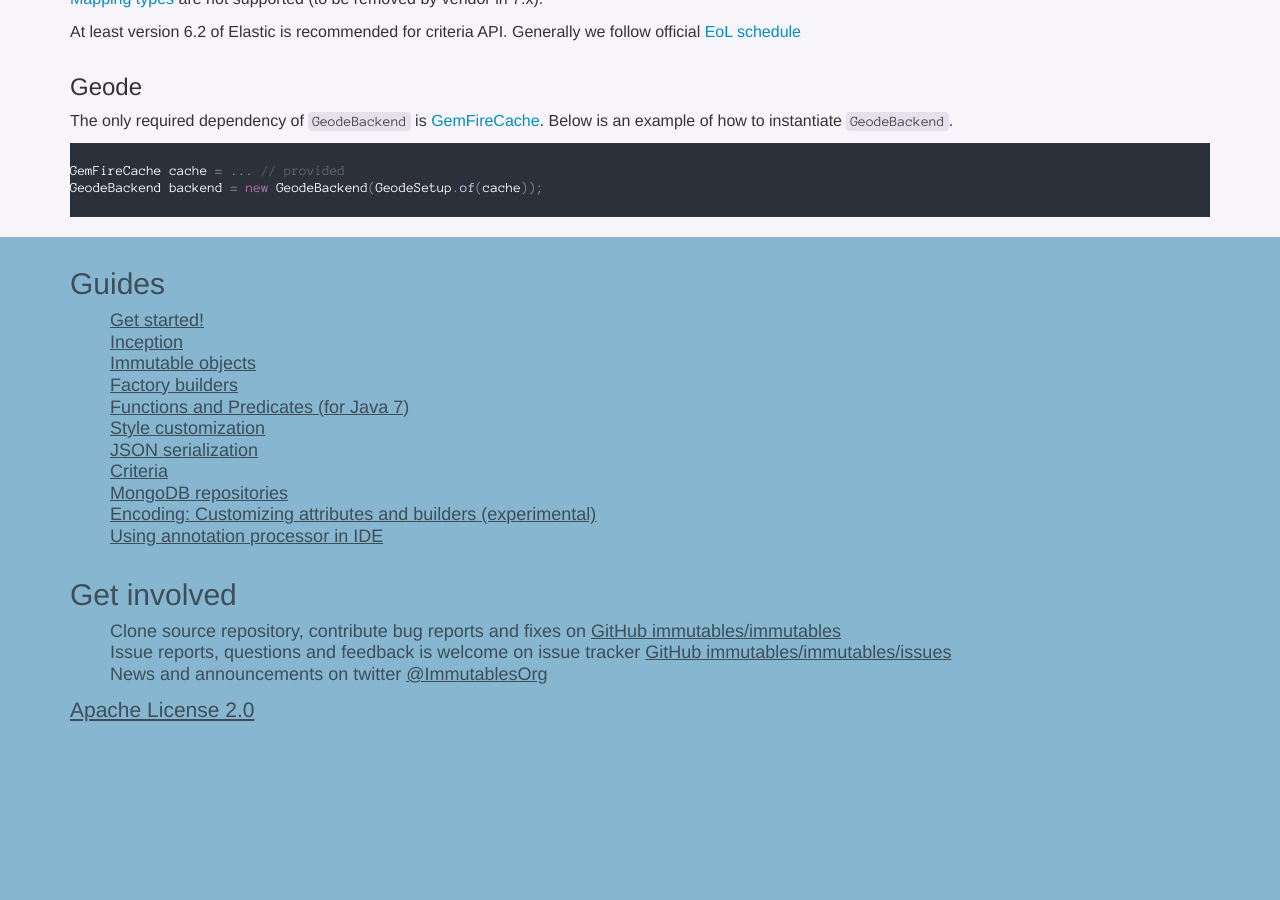
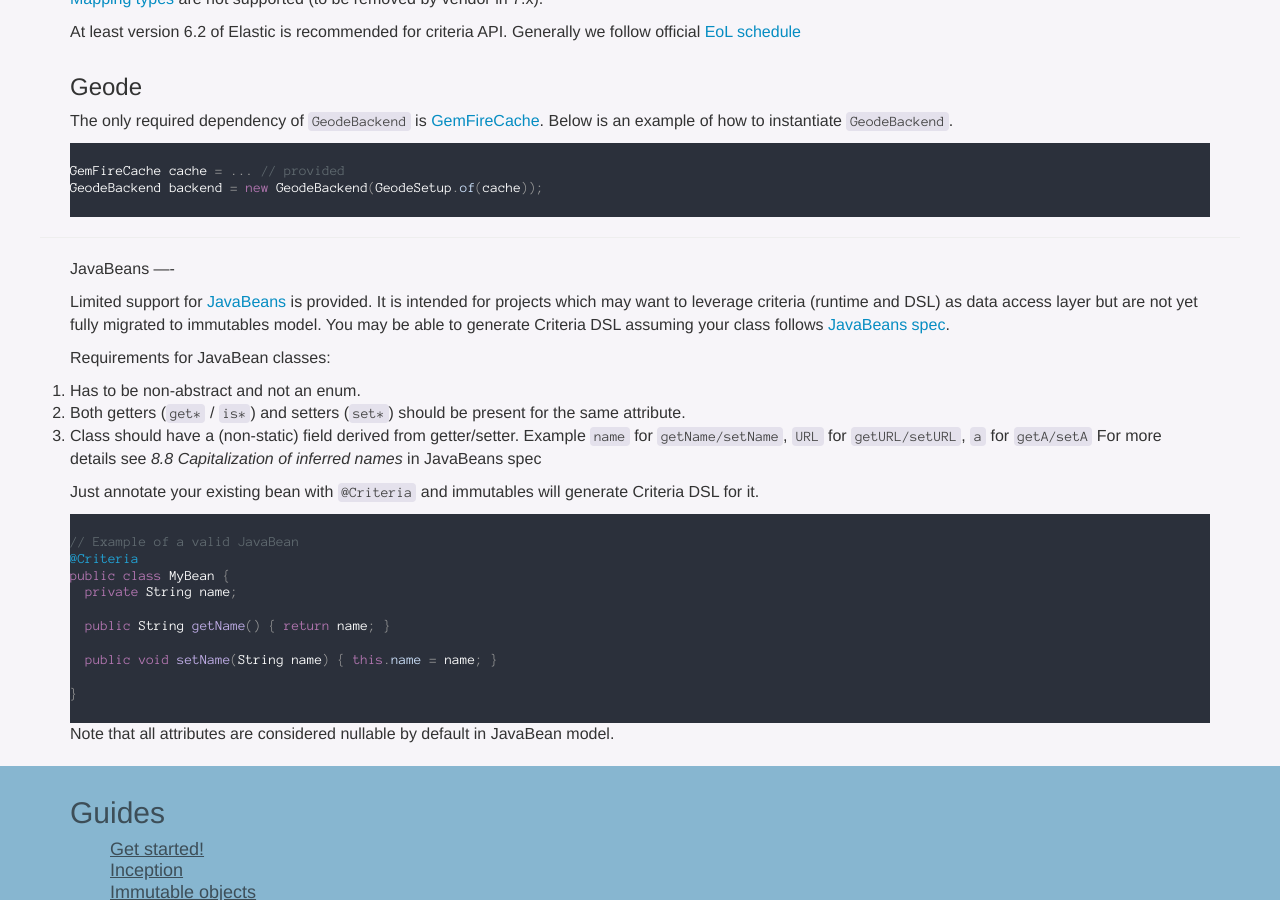
Before and after one commit to immutables/immutables.github.io, a Jekyll site: the page built from criteria.md, in a window 1280 px wide and 900 px high, scrolled down 8155 px. Built offline with Jekyll 4.4.1, drawn with Linux system fonts in a browser that asks for light colours; nearby versions of some CDN libraries; Markdown is read by kramdown in place of the engine named in the settings; before the commit the page ends 8995 px from its top, so only the background shows below that.

Commit message:
Add documentation section about JavaBeans

````diff
--- a/criteria.md
+++ b/criteria.md
@@ -440,3 +440,36 @@ The only required dependency of `GeodeBackend` is [GemFireCache](https://geode.a
 GemFireCache cache = ... // provided
 GeodeBackend backend = new GeodeBackend(GeodeSetup.of(cache));
 ```
+
+
+----
+JavaBeans
+----
+
+Limited support for [JavaBeans](https://en.wikipedia.org/wiki/JavaBeans) is provided.
+It is intended for projects which may want to leverage criteria (runtime and DSL) as data access layer but are not yet fully migrated to immutables model.
+You may be able to generate Criteria DSL assuming your class follows [JavaBeans spec](https://www.oracle.com/technetwork/articles/javaee/spec-136004.html).
+
+Requirements for JavaBean classes:
+
+1. Has to be non-abstract and not an enum.
+2. Both getters (`get*` / `is*`) and setters (`set*`) should be present for the same attribute.
+3. Class should have a (non-static) field derived from getter/setter. Example `name` for `getName/setName`, `URL` for `getURL/setURL`, `a` for `getA/setA`
+For more details see _8.8 Capitalization of inferred names_ in JavaBeans spec
+
+Just annotate your existing bean with `@Criteria` and immutables will generate Criteria DSL for it.
+
+```java
+// Example of a valid JavaBean
+@Criteria
+public class MyBean {
+  private String name;
+
+  public String getName() { return name; }
+
+  public void setName(String name) { this.name = name; }
+
+}
+```
+
+Note that all attributes are considered nullable by default in JavaBean model.
````
